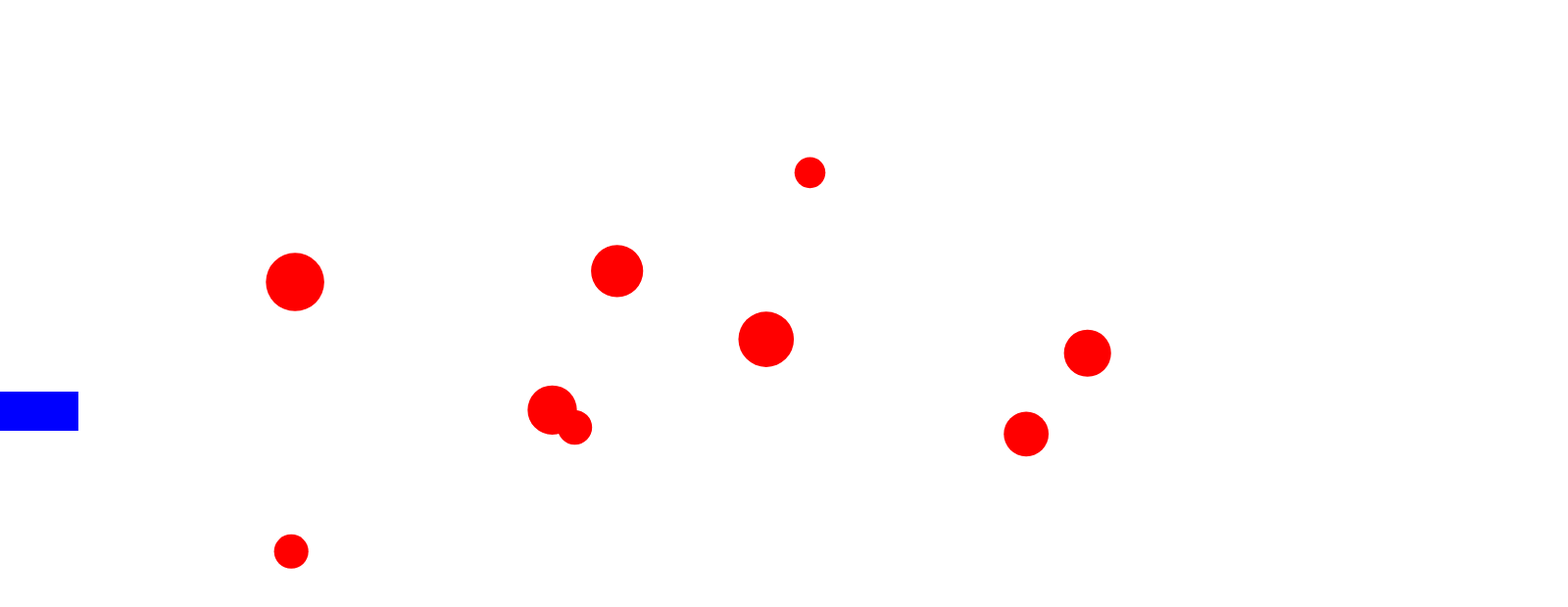
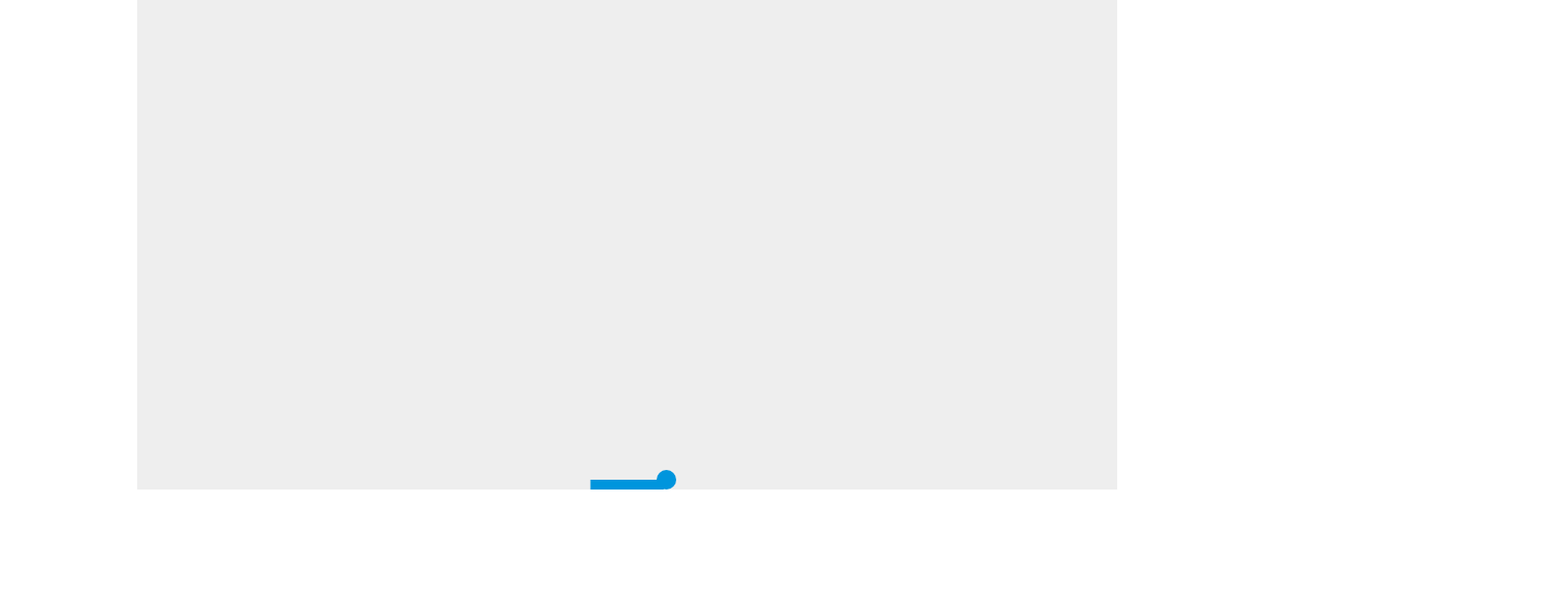
Before and after one commit to DarkPatrol/FrontEnd, a plain HTML site: page js-game/index.html in a window 1280 px wide. Shown: the whole page at 98% size, 1600 px wide, since content can reach past the window. Drawn offline with Linux system fonts and the light colour scheme.

Commit message:
trying another variant

```diff
--- a/js-game/index.html
+++ b/js-game/index.html
@@ -1,13 +1,13 @@
 <!DOCTYPE html>
-<html lang="en">
+<html>
 <head>
-	<meta charset="UTF-8">
-	<link rel="stylesheet" href="style.css" type="text/css">
-	<meta name="viewport" content="width=device-width, initial-scale=1.0">
-	<title>The best game what I ever made</title>
+    <meta charset="utf-8" />
+    <title>Gamedev Canvas Workshop - lesson 5: game over</title>
+    <style>* { padding: 0; margin: 0; } canvas { background: #eee; display: block; margin: 0 auto; }</style>
 </head>
 <body>
-	<canvas id="canvas" width="1920" height="1080"></canvas>
+
+<canvas id="myCanvas" width="1000" height="500"></canvas>
 <script src="main.js"></script>
 </body>
 </html>
--- a/js-game/main.js
+++ b/js-game/main.js
@@ -1,180 +1,84 @@
-const canvas = document.getElementById('canvas');
-const ctx = canvas.getContext('2d')
+var canvas = document.getElementById("myCanvas");
+var ctx = canvas.getContext("2d");
+var ballRadius = 10;
+var x = canvas.width/2;
+var y = canvas.height-30;
+var dx = 2;
+var dy = -2;
+var paddleHeight = 10;
+var paddleWidth = 75;
+var paddleX = (canvas.width-paddleWidth)/2;
+var rightPressed = false;
+var leftPressed = false;
 
-// Draw vertical ray
-function drawVerticalRay(x, color = 'black') {
-    ctx.beginPath();
-    ctx.moveTo(x, 0);
-    ctx.lineTo(x, canvas.height);
-    ctx.strokeStyle = color
-    ctx.stroke();
+document.addEventListener("keydown", keyDownHandler, false);
+document.addEventListener("keyup", keyUpHandler, false);
+canvas.addEventListener('mousemove',function(e){
+	paddleX = e.offsetX
+})
+function keyDownHandler(e) {
+		if(e.code  == "ArrowRight") {
+				rightPressed = true;
+		}
+		else if(e.code == 'ArrowLeft') {
+				leftPressed = true;
+		}
+}
+function keyUpHandler(e) {
+		if(e.code  == "ArrowRight") {
+				rightPressed = false;
+		}
+		else if(e.code == 'ArrowLeft') {
+				leftPressed = false;
+		}
 }
 
-// Draw horizontal ray
-function drawHorizontalRay(y, color = 'black') {
-    ctx.beginPath();
-    ctx.moveTo(0, y);
-    ctx.lineTo(canvas.width, y);
-    ctx.strokeStyle = color
-    ctx.stroke();
+function drawBall() {
+		ctx.beginPath();
+		ctx.arc(x, y, ballRadius, 0, Math.PI*2);
+		ctx.fillStyle = "#0095DD";
+		ctx.fill();
+		ctx.closePath();
+}
+function drawPaddle() {
+		ctx.beginPath();
+		ctx.rect(paddleX, canvas.height-paddleHeight, paddleWidth, paddleHeight);
+		ctx.fillStyle = "#0095DD";
+		ctx.fill();
+		ctx.closePath();
 }
 
-// Draw poin
-function drawPoint(point) {
-    ctx.beginPath();
-    ctx.ellipse(point.x, point.y, 10, 10, Math.PI / 4, 0, 2 * Math.PI);
-    ctx.fillStyle = point.color
-    ctx.fill();
+function draw() {
+		ctx.clearRect(0, 0, canvas.width, canvas.height);
+		drawBall();
+		drawPaddle();
+
+		if(x + dx > canvas.width-ballRadius || x + dx < ballRadius) {
+				dx = -dx;
+		}
+		if(y + dy < ballRadius) {
+				dy = -dy;
+		}
+		else if(y + dy > canvas.height-ballRadius) {
+				if(x > paddleX && x < paddleX + paddleWidth) {
+						dy = -dy;
+				}
+				else {
+						clearInterval(game);
+						console.log("GAME OVER");
+						document.location.reload();
+				}
+		}
+
+		if(rightPressed && paddleX < canvas.width-paddleWidth) {
+				paddleX += 7;
+		}
+		else if(leftPressed && paddleX > 0) {
+				paddleX -= 7;
+		}
+
+		x += dx;
+		y += dy;
 }
 
-// Draw rect
-// rect - объект типа {x: 12, y: 12, width: 21, height: 44, color: 'green'}
-function drawRect(rect) {
-    ctx.beginPath();
-    ctx.rect(rect.x, rect.y, rect.width, rect.height)
-    ctx.fillStyle = rect.color
-    ctx.fill();
-}
-
-// Draw circle
-// circle - объект типа {x: 12, y: 12, radius: 32, color: 'green'}
-function drawCircle(circle) {
-    ctx.beginPath();
-    ctx.ellipse(circle.x, circle.y, circle.radius, circle.radius, Math.PI / 4, 0, 2 * Math.PI);
-    ctx.fillStyle = circle.color
-    ctx.fill();
-}
-
-// Столкновение прямоугольников
-// rect1, rect2 - объекты типа {x: 12, y: 12, width: 21, height: 44, color: 'green'}
-function checkRectsCollision(rect1, rect2) {
-    return rect1.x < rect2.x + rect2.width &&
-        rect1.x + rect1.width > rect2.x &&
-        rect1.y < rect2.y + rect2.height &&
-        rect1.height + rect1.y > rect2.y
-}
-
-// Столкновение окружностей
-// circle1, circle2 - объекты типа {x: 12, y: 12, radius: 32, color: 'green'}
-function checkCirclesCollision(circle1, circle2) {
-    const distance = Math.sqrt(Math.pow(circle1.x - circle2.x, 2) + Math.pow(circle1.y - circle2.y, 2))
-
-    return distance < (circle1.radius + circle2.radius)
-}
-
-// Столкновение окружности и прямоугольника
-// circle - объект типа {x: 12, y: 12, radius: 32, color: 'green'}
-// rect - объект типа {x: 12, y: 12, width: 21, height: 44, color: 'green'}
-function checkCircleRectCollision(circle, rect) {
-    let distX = Math.abs(circle.x - rect.x - rect.width / 2);
-    let distY = Math.abs(circle.y - rect.y - rect.height / 2);
-
-    if (distX > (rect.width / 2 + circle.radius)) { return false; }
-    if (distY > (rect.height / 2 + circle.radius)) { return false; }
-
-    if (distX <= (rect.width / 2)) { return true; }
-    if (distY <= (rect.height / 2)) { return true; }
-
-    let dx = distX - rect.width / 2;
-    let dy = distY - rect.height / 2;
-    return (dx * dx + dy * dy <= (circle.radius * circle.radius));
-}
-
-//random numb
-function getRandom(min, max) {
-    return Math.random() * (max - min) + min;
-}
-
-let balls = []
-
-for (let i = 1; i < 10; i++) {
-    balls.push({
-        x: i * 100,
-        y: getRandom(100, 300),
-        dx: getRandom(7, 8),
-        dy: getRandom(7, 8),
-        radius: getRandom(15, 30),
-        color: 'green'
-    })
-}
-
-let rect = {
-    x: 200,
-    y: 400,
-    dx: 3,
-    dy: 3,
-    width: 200,
-    height: 40,
-    color: 'blue'
-}
-
-// events
-const pressed = {}
-canvas.addEventListener('mousemove',function(event){
-	  rect.x = event.offsetX
-		rect.y= event.offsetY
-})
-document.addEventListener('keydown', function(event) {
-    pressed[event.code] = true
-})
-
-document.addEventListener('keyup', function(event) {
-    pressed[event.code] = false
-})
-
-function render() {
-    ctx.clearRect(0, 0, canvas.width, canvas.height);
-
-    if (pressed['ArrowRight'] && rect.x + rect.width <= canvas.width) {
-        rect.x = rect.x + rect.dx
-    }
-
-    if (pressed['ArrowLeft'] && rect.x >= 0) {
-        rect.x = rect.x - rect.dx
-    }
-
-    if (pressed['ArrowUp'] && rect.y >= 0) {
-        rect.y = rect.y - rect.dy
-    }
-
-    if (pressed['ArrowDown'] && rect.y + rect.height <= canvas.height) {
-        rect.y = rect.y + rect.dy
-    }
-
-
-    // motion
-    for (const ball of balls) {
-        ball.x = ball.x + ball.dx
-        ball.y = ball.y + ball.dy
-    }
-
-    // Коллиззии
-    for (const ball of balls) {
-
-        if (ball.y + ball.radius >= canvas.height) {
-            ball.color = "red"
-        }
-
-        if ((ball.y + ball.radius >= canvas.height) || (ball.y - ball.radius <= 0) || checkCircleRectCollision(ball, rect)) {
-            ball.dy = ball.dy * (-1)
-            ball.y = ball.y + ball.dy
-        }
-
-        if ((ball.x + ball.radius >= canvas.width) || (ball.x - ball.radius <= 0) || checkCircleRectCollision(ball, rect)) {
-            ball.dx = ball.dx * (-1)
-            ball.x = ball.x + ball.dx
-        }
-
-
-    }
-
-    //render
-    for (const ball of balls) {
-        drawCircle(ball)
-    }
-    drawRect(rect)
-
-    window.requestAnimationFrame(render)
-}
-
-window.requestAnimationFrame(render)
+var game = setInterval(draw, 10);
```
